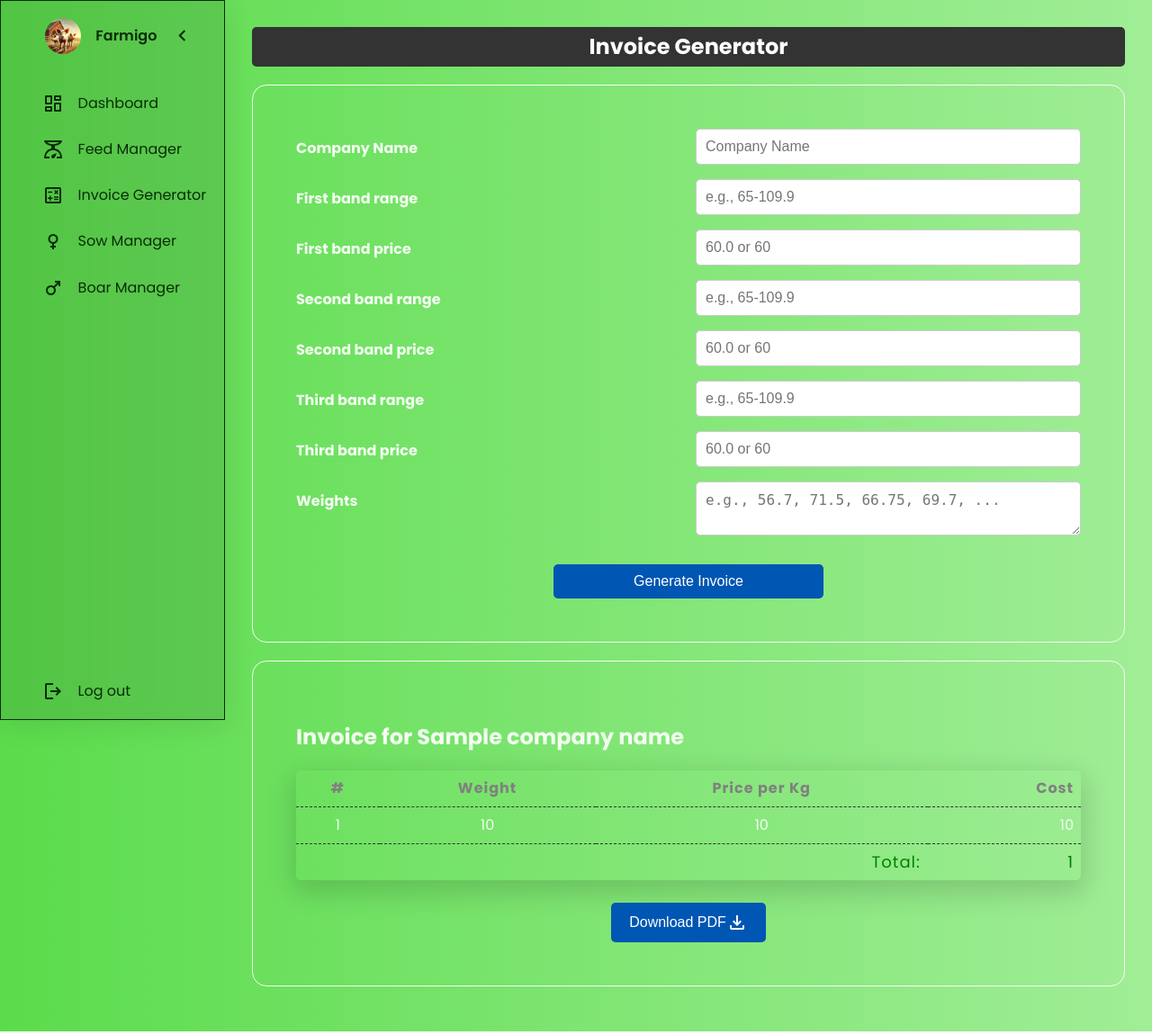
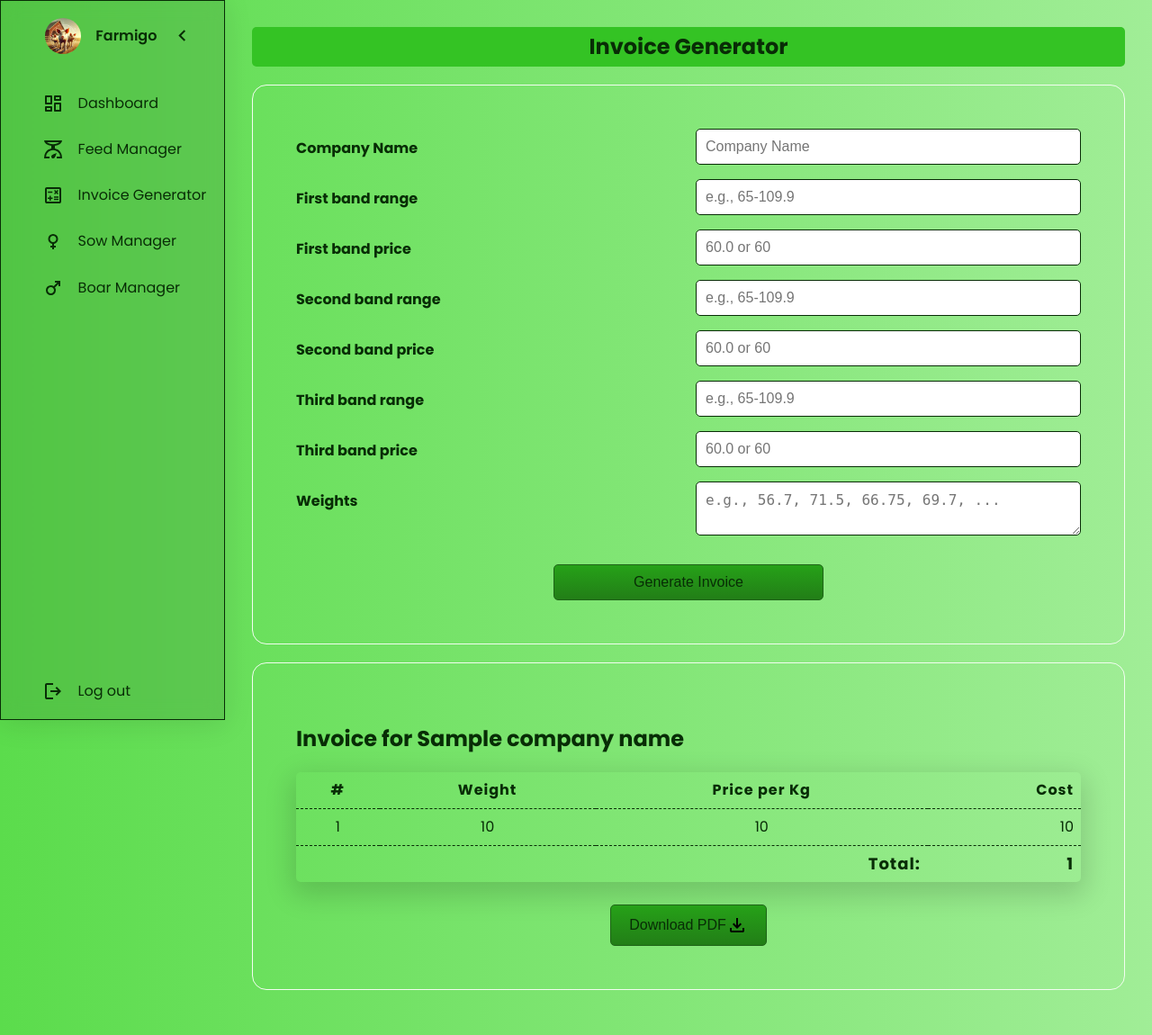
Before and after one commit to WhiteHatOracle/python-pig-management-system, a Flask app: template Templates/invoiceGenerator.html in a window 1280 px wide. Shown: the whole page at 90% size. Run offline with Flask 3, Linux system fonts and the light colour scheme; the template is opened without the code that fills it: values that come from a table or form of the project are taken from there, most other values are stand-ins (such as "Sample title", 1, 10 or a date in 2020).

Commit message:
invoice generator

```diff
--- a/Templates/invoiceGenerator.html
+++ b/Templates/invoiceGenerator.html
@@ -77,7 +77,7 @@
                 <input type="hidden" name="total_cost" value="{{ total_cost }}">
                 <button type="submit" class="btn btn-success">
                     <span>Download PDF</span>
-                    <svg xmlns="http://www.w3.org/2000/svg" class="svg" height="24px" viewBox="0 -960 960 960" width="24px" fill="#fff"><path d="M480-320 280-520l56-58 104 104v-326h80v326l104-104 56 58-200 200ZM240-160q-33 0-56.5-23.5T160-240v-120h80v120h480v-120h80v120q0 33-23.5 56.5T720-160H240Z"/></svg>
+                    <svg xmlns="http://www.w3.org/2000/svg" class="svg" height="24px" viewBox="0 -960 960 960" width="24px"><path d="M480-320 280-520l56-58 104 104v-326h80v326l104-104 56 58-200 200ZM240-160q-33 0-56.5-23.5T160-240v-120h80v120h480v-120h80v120q0 33-23.5 56.5T720-160H240Z"/></svg>
                 </button>
             </form>
         {% endif %}
--- a/static/css/invoiceGenerator.css
+++ b/static/css/invoiceGenerator.css
@@ -1,4 +1,27 @@
-::-webkit-scrollbar{
+:root {
+    --bg-light:        #f2fdf0;
+    --bg-lighter:      #e0fcdc;
+    --bg-lightest:     #c3f6bc;
+
+    --bg-primary:      #93ee87;
+    --bg-secondary:    #5bdc4c;
+    --bg-accent:       #34c324;
+
+    --hover-primary:   #26a118;
+    --hover-secondary: #227e17;
+    --hover-accent:    #1e6417;
+
+    --border-light:    #1a5215;
+    --border-dark:     #082d06;
+
+    --text-light:      #f2fdf0;
+    --text-dark:       #082d06;
+
+    --shadow-light:    rgba(26, 82, 21, 0.3);
+    --shadow-dark:     rgba(8, 45, 6, 0.6);
+  }
+
+  ::-webkit-scrollbar{
     display: none;
 }
 
@@ -9,8 +32,8 @@
 }
 
 #header{
-    background-color: #333;
-    color: #fff;
+    background-color: var(--bg-accent);
+    color: var(--text-dark);
     text-align: center;
     padding: 10px;
     margin-bottom: 20px;
@@ -20,6 +43,7 @@ form{
     display: grid;
     grid-template-columns: repeat(2, 1fr);
     gap: 1rem;
+    color: var(--text-dark);
 }
 label {
     font-weight: bold;
@@ -29,14 +53,14 @@ label {
 input[type="text"], input[type="number"], select, textarea {
     padding: 10px;
     font-size: 16px;
-    border: 1px solid #ccc;
+    border: 1px solid var(--border-dark);
     border-radius: 5px;
     min-width: 100%;
     box-sizing: border-box;
 }
 
 input[type="text"]:focus, input[type="number"]:focus, select:focus, textarea:focus {
-    border-color: #0056b3;
+
     outline: none;
 }
 .submitBTN {
@@ -48,18 +72,18 @@ input[type="text"]:focus, input[type="number"]:focus, select:focus, textarea:foc
 .submitBTN input[type="submit"] {
     padding: 10px 20px;
     font-size: 16px;
-    color: #fff;
-    background-color: #0056b3;
+    color: var(--text-dark);
+    background: linear-gradient(var(--hover-primary),var(--hover-secondary));
     width: 300px;
-    border: none;
+    border: 1px solid var(--hover-accent);
     border-radius: 5px;
     cursor: pointer;
     transition: background-color 0.3s;
 }
 
 .submitBTN input[type="submit"]:hover {
-    transform: translateY(-3px);
-    background-color: #003d82;
+    background: linear-gradient(var(--hover-secondary),var(--hover-accent));
+    border: 1px solid var(--border-light);
 }
 
 .download_invoice{
@@ -74,23 +98,24 @@ input[type="text"]:focus, input[type="number"]:focus, select:focus, textarea:foc
 
 .svg{
     align-items: center;
+    color: var(--text-light);
 }
 
 form .btn{
     padding: 10px 20px;
     font-size: 16px;
-    color: #fff;
-    background-color: #0056b3;
+    color: var(--text-dark);
+    background: linear-gradient(var(--hover-primary),var(--hover-secondary));
     max-width: 300px;
-    border: none;
+    border: 1px solid var(--hover-accent);
     border-radius: 5px;
     cursor: pointer;
     transition: background-color 0.3s;
 }
 
 form .btn:hover{
-    transform: translateY(-3px);
-    background-color: #003d82;
+    background: linear-gradient(var(--hover-secondary),var(--hover-accent));
+    border: 1px solid var(--border-light);
 }
 
 .invoice-table {
@@ -100,33 +125,42 @@ form .btn:hover{
     box-shadow: 0 10px 30px 5px rgba(0, 0, 0, 0.15);
     margin: 25px auto;
     text-align: center;
+    color: var(--text-dark);
 }
+
 .totalCost{
     text-align: right;
     margin: 25px auto;
 }
+
+#invoice h2{
+    color: var(--text-dark);
+}
+
 .invoice-table thead tr {
-    color: #fff;
+    color: var(--text-dark);
     font-size: 20px;
-    border-bottom: 1px dashed #333;
+    border-bottom: 1px dashed var(--border-dark);
 }
+
 .invoice-table tfoot tr {
-    color: #fff;
+    color: var(--text-dark);
     font-size: 20px;
-    border-top: 1px dashed #333;
+    border-top: 1px dashed var(--border-dark);
 }
 
 .invoice-table thead tr th{
     font-size: 16px;
     letter-spacing: 1px;
-    color: grey;
+    color: var(--text-dark);
     padding: 8px;
 }
 
 .invoice-table tfoot tr td{
     font-size: 18px;
     letter-spacing: 1px;
-    color: green;
+    color: var(--text-dark);
+    font-weight: 700;
     padding: 8px;
 }
 
--- a/static/css/sows.css
+++ b/static/css/sows.css
@@ -46,6 +46,7 @@
     padding: 10px;
     margin-bottom: 20px;
     border-radius: 5px;
+    color: var(--text-dark);
 }
 
 form{
@@ -83,7 +84,6 @@ input[type="text"]:focus, input[type="date"]:focus {
     padding: 10px 20px;
     font-size: 16px;
     color: var(--text-dark);
-    background: linear-gradient(var(--hover-primary),var(--hover-secondary));
     width: 300px;
     background: linear-gradient(var(--hover-primary),var(--hover-secondary));
     border: 1px solid var(--hover-accent);
@@ -93,7 +93,6 @@ input[type="text"]:focus, input[type="date"]:focus {
 }
 
 .submitBTN input[type="submit"]:hover {
-    /* transform: translateY(-3px); */
     background: linear-gradient(var(--hover-secondary),var(--hover-accent));
     border: 1px solid var(--border-light);
 }
```
Also changed, not shown: instance/database.db.
